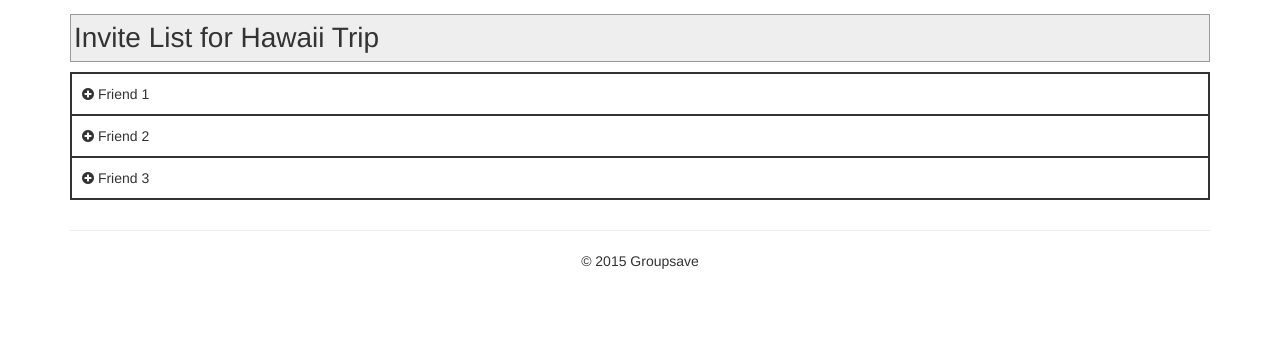
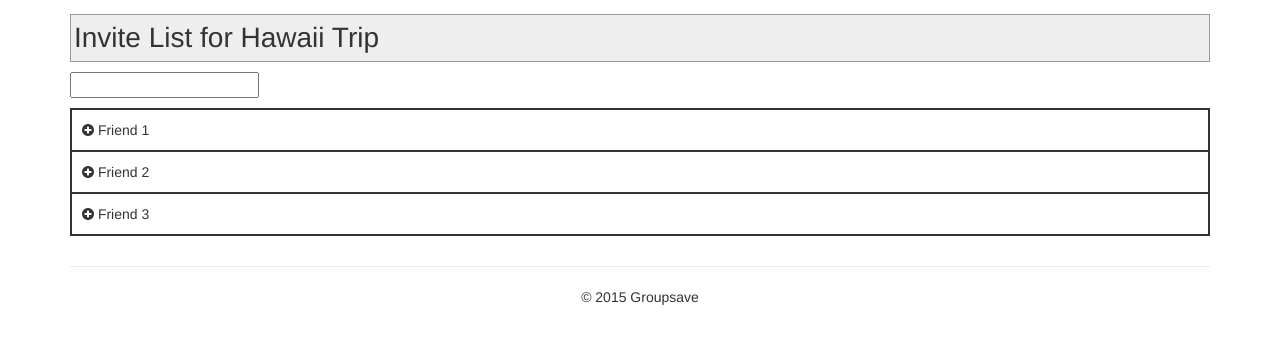
Before and after one commit to krnwonseungee/GroupSave, a PHP site: page / in a window 1280 px wide. Shown: the part 51-395 px from the top of the page. Run offline with PHP 8.4, Linux system fonts and the light colour scheme.

Commit message:
Adds search bar

```diff
--- a/css/invite.css
+++ b/css/invite.css
@@ -10,3 +10,7 @@
 #invite-header-box {
   margin-bottom: 10px;
 }
+
+.search-bar {
+  margin: 10px 0;
+}
--- a/hack.invite.php
+++ b/hack.invite.php
@@ -3,6 +3,9 @@
     <div id='invite-header-box' class='dTab'>
       <div class='dTabHeader'>Invite List for Hawaii Trip</div>
   </div>
+<div class="search-bar">
+  <input type="text" name="friendName">
+</div>
 <div class="friend-list">
   <div class="friend-box">
     <i class="fa fa-plus-circle"></i> Friend 1
```
